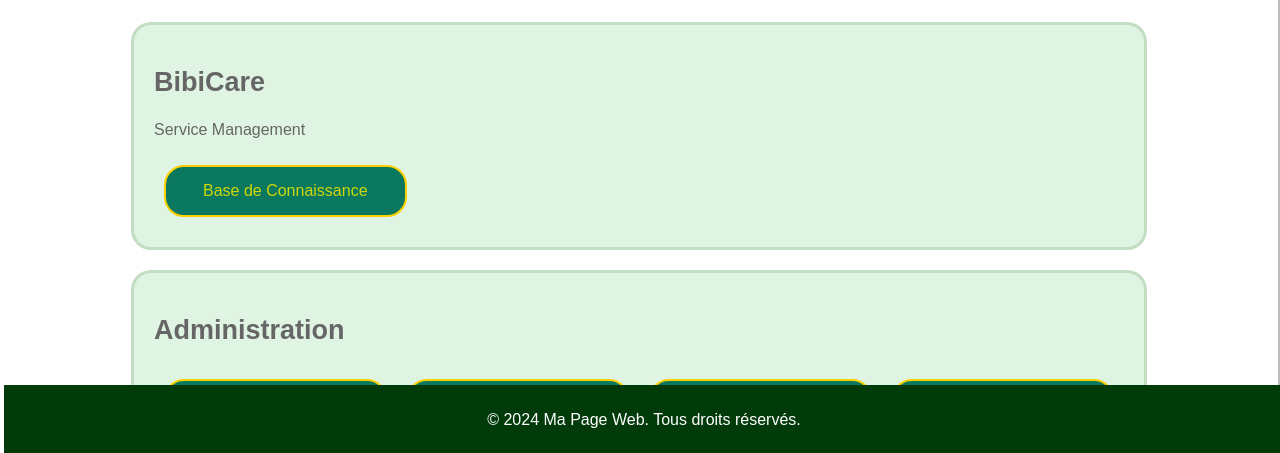
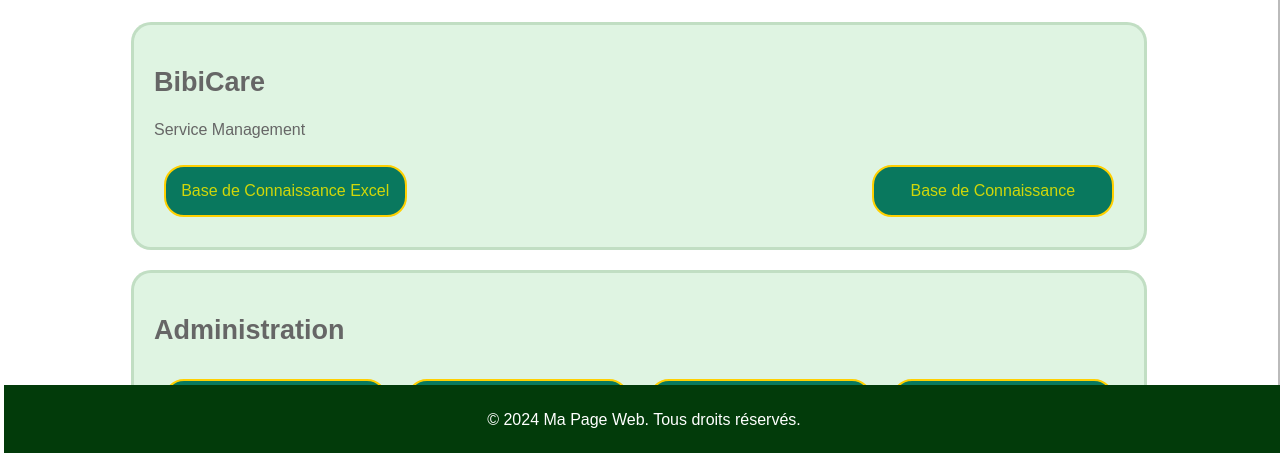
Before and after one commit to kev-de-dev/page-d-accueil-bollore, a plain HTML site: page index.html in a window 1280 px wide. Shown: the part 345-798 px from the top of the page. Drawn offline with nearby package versions, Linux system fonts and the light colour scheme.

Commit message:
ajout excel base de co

```diff
--- a/index.html
+++ b/index.html
@@ -40,6 +40,7 @@
     <h1>BibiCare</h1>
     <p>Service Management</p>
     <ul>
+        <li><a href="https://bollore-my.sharepoint.com/:x:/r/personal/ext_kevin_bossu_bollore_com/_layouts/15/Doc.aspx?sourcedoc=%7B35166F0D-4AD9-4857-A07E-08863CAD48FA%7D&file=mes%20id%27s.xlsx&action=default&mobileredirect=true">Base de Connaissance Excel</a></li>
         <li><a href="https://bollore.sharepoint.com/sites/helpline/_layouts/15/Doc.aspx?sourcedoc={8acb5772-f81d-473d-9b36-03c92101325c}&action=edit&wd=target%28Impression.one%7C283ef356-f6da-4df5-9b1b-c6ed2323bf5d%2FImprimantes%20par%20badge%7Cfe9e2593-0f9b-40e5-ad4d-72114fbad8e4%2F%29&wdorigin=NavigationUrl">Base de Connaissance</a></li>
     </ul>
 </section>
```
